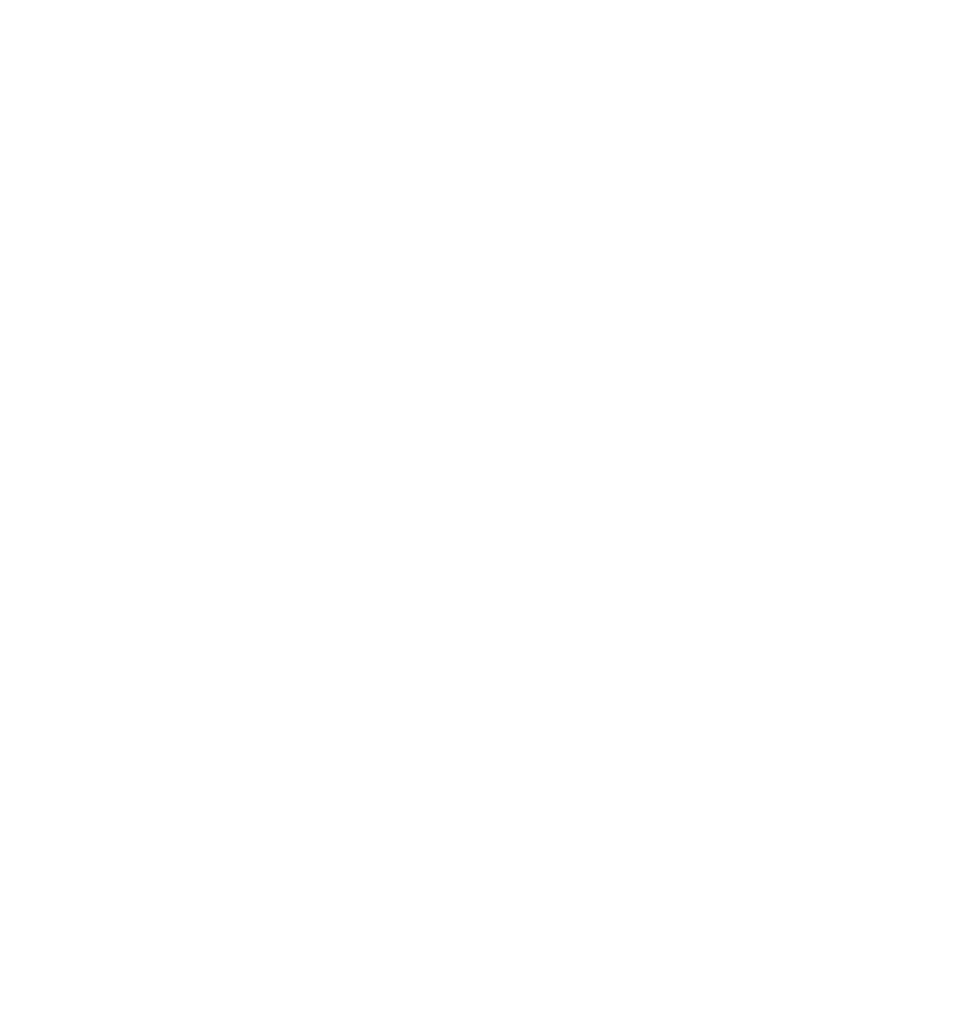
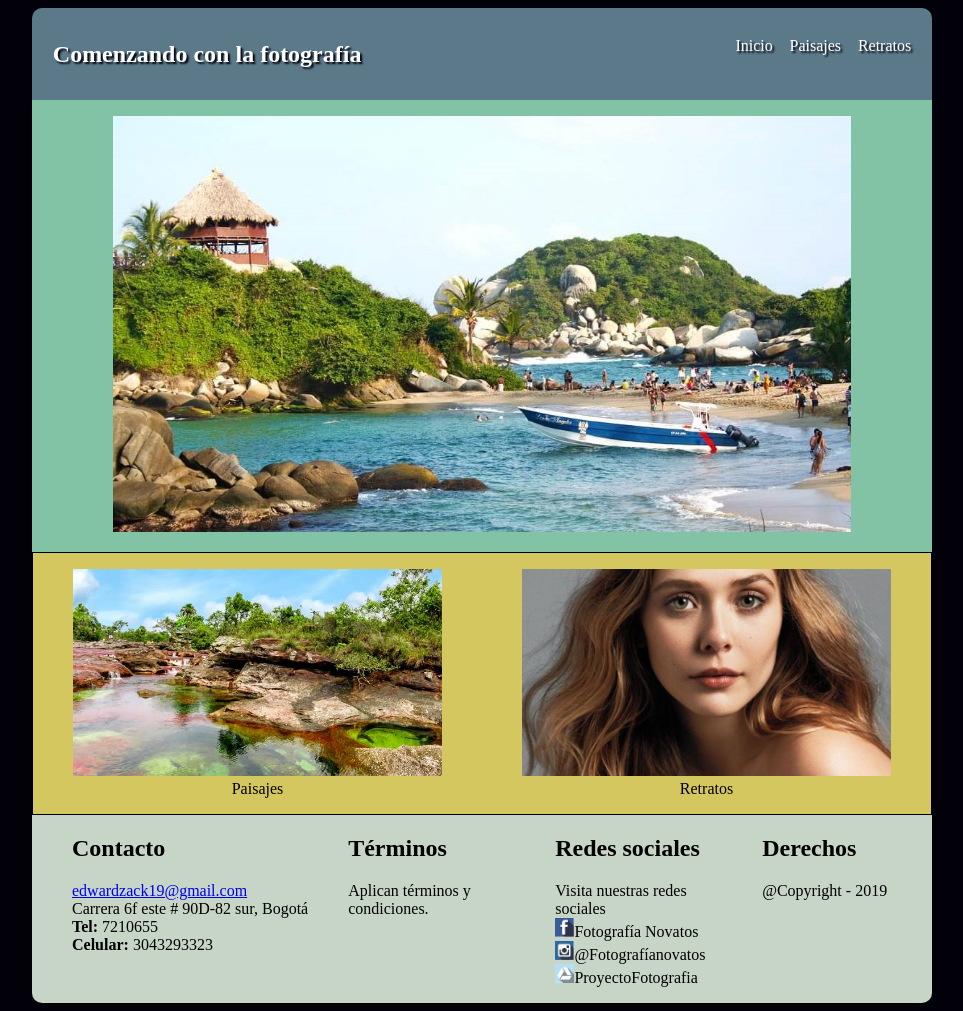
Before and after one commit to EdwardZack/WebFotografia, a plain HTML site: page index.html in a window 1280 px wide. Shown: the whole page, without its empty margins (158-1121 px from the left). Before the commit the page ends 800 px from the top, so only its background shows below. Drawn offline with Linux system fonts and the light colour scheme.

Commit message:
EstructuraPaginaInicio
Construcción página inicial sin efectos.

```diff
--- a/css/estilos.css
+++ b/css/estilos.css
@@ -0,0 +1,134 @@
+body{
+  background-color: #02010a;
+  font-size: 1em;
+}
+
+.contenido{
+  margin: auto;
+  padding: 0;
+  width: 80%;
+  display: -webkit-flex;
+	display: flex;
+	-webkit-flex-flow: row wrap;
+	flex-flow: row wrap;
+
+}
+
+.cabecera{
+  background-color: #5b7989;
+  width: 100%;
+  border-radius: 10px 10px 0px 0px;
+}
+
+.cabecera header{
+  margin: 1vw 1vh;
+  color: white;
+  text-shadow: 2px 2px 2px #02010a;
+  display: -webkit-flex;
+	display: flex;
+	-webkit-flex-flow: row wrap;
+	flex-flow: row wrap;
+}
+
+.cabecera h1{
+  margin-left: 1vw;
+}
+
+.titulo{
+  text-align: left;
+}
+
+.menu{
+  text-align: right;
+
+}
+#menu-principal{
+  padding: 0;
+}
+
+#menu-principal li{
+  display: inline;
+  text-decoration: none;
+  margin-right: 1vw;
+}
+
+.ImagenCentral{
+  background-color: #82c3a6;
+  width: 100%;
+}
+
+.ImagenCentral figure{
+  text-align: center;
+}
+
+.ImagenCentral img{
+  width: 90%;
+}
+
+.ImagenSecundaria{
+  background-color: #d5c75f;
+  border: 1px solid black;
+  text-align: center;
+  ddisplay: -webkit-flex;
+	display: flex;
+	-webkit-flex-flow: row wrap;
+	flex-flow: row wrap;
+  width: 100%;
+}
+
+.ImagenSecundaria img{
+  width: 100%;
+}
+
+.pie-pagina{
+  background-color: #C6d5c5;
+  border-radius: 0px 0px 10px 10px;
+  padding: 0;
+  display: -webkit-flex;
+	display: flex;
+	-webkit-flex-flow: row wrap;
+	flex-flow: row wrap;
+  width: 100%;
+}
+
+.pie-pagina li{
+  display: block;
+  text-decoration: none;
+}
+
+.redes-sociales img{
+  width: 1.2em;
+}
+
+@media all and (min-width: 900px){
+  .contenido{
+    width: 900px;
+  }
+
+  .titulo, .menu{
+    width: 50%;
+  }
+
+  .paisajes, .retratos {
+    width: 50%;
+  }
+
+  .contatos, .politicas, .redes-sociales, .derechos{
+    width: 23%;
+  }
+}
+
+@media (max-width: 900px){
+  .contenido{
+    width: 100%;
+  }
+
+  .titulo, .menu{
+    width: 100%;
+    text-align: center;
+  }
+
+  .paisajes, .retratos, .contatos, .politicas, .redes-sociales, .derechos{
+    width: 100%;
+  }
+}
--- a/index.html
+++ b/index.html
@@ -4,9 +4,77 @@
     <meta charset="utf-8">
     <meta name="viewport" content="width=device-width, user-scalable=no">
     <link rel="stylesheet" href="css/estilos.css">
-    <title></title>
+    <title>Web fotografía - Inicio</title>
   </head>
   <body>
-
+    <div class="contenido" role="main">
+      <section class="cabecera">
+        <header>
+          <div class="titulo">
+            <h1>Comenzando con la fotografía</h1>
+          </div>
+          <div class="menu">
+            <nav id="menu-principal">
+              <ul>
+                <li>Inicio</li>
+                <li>Paisajes</li>
+                <li>Retratos</li>
+              </ul>
+            </nav>
+          </div>
+        </header>
+      </section>
+      <section class="ImagenCentral">
+        <figure>
+          <img src="images/Parque-Tayrona-Colombia.jpg" alt="Parque Tayrona Colombia">
+        </figure>
+      </section>
+      <section class="ImagenSecundaria">
+        <div class="paisajes">
+          <figure>
+            <img src="images/paisajes.jpg" alt="Caño Crisales">
+            <figcaption>Paisajes</figcaption>
+          </figure>
+        </div>
+        <div class="retratos">
+          <figure>
+            <img src="images/retrato.jpg" alt="Elizabeth Olsen">
+            <figcaption>Retratos</figcaption>
+          </figure>
+        </div>
+      </section>
+      <footer class="pie-pagina">
+        <div class="contactos">
+          <ul>
+            <li><h2>Contacto</h2></li>
+            <li><a href="mailto:edwardzack19@gmail.com?subject=feeback">edwardzack19@gmail.com</a></li>
+            <li>Carrera 6f este # 90D-82 sur, Bogotá</li>
+            <li><strong>Tel:</strong> 7210655</li>
+            <li><strong>Celular:</strong> 3043293323</li>
+          </ul>
+        </div>
+        <div class="politicas">
+          <ul>
+            <li><h2>Términos</h2></li>
+            <li>Aplican términos y condiciones.</li>
+          </ul>
+        </div>
+        <div class="redes-sociales">
+          <ul>
+            <li><h2>Redes sociales</h2></li>
+            <li>Visita nuestras redes sociales</li>
+            <li><a href="https://www.facebook.com/EDWARDZACK" target="_blank"><img src="images/facebook.jpg" alt="Facebook" title="Facebook"></a>Fotografía Novatos</li>
+            <li><a href="https://www.instagram.com/edwardzack19/" target="_blank"><img src="images/instagram.jpg" alt="Instagram" title="Instagram"></a>@Fotografíanovatos</li>
+            <li><a href="https://drive.google.com/drive/folders/1AjyEAPzycjT9bnl7LCdA8-V2UGEcm22G?usp=sharing" target="_blank"><img src="images/drive.jpg" alt="Drive" title="Drive"></a>ProyectoFotografia</li>
+          </ul>
+        </div>
+        <div class="derechos">
+          <ul>
+            <li><h2>Derechos</h2></li>
+            <li>@Copyright - 2019</li>
+          </ul>
+        </div>
+      </footer>
+    </div>
   </body>
 </html>
```
Also changed, not shown: Content/paisajes.html (added, +12 -0 lines), Content/retratos.html (added, +12 -0 lines), images/Parque-Tayrona-Colombia.jpg (added), images/drive.JPG (added), images/facebook.JPG (added), images/instagram.JPG (added), images/paisajes.jpg (added), images/retrato.jpg (added).
